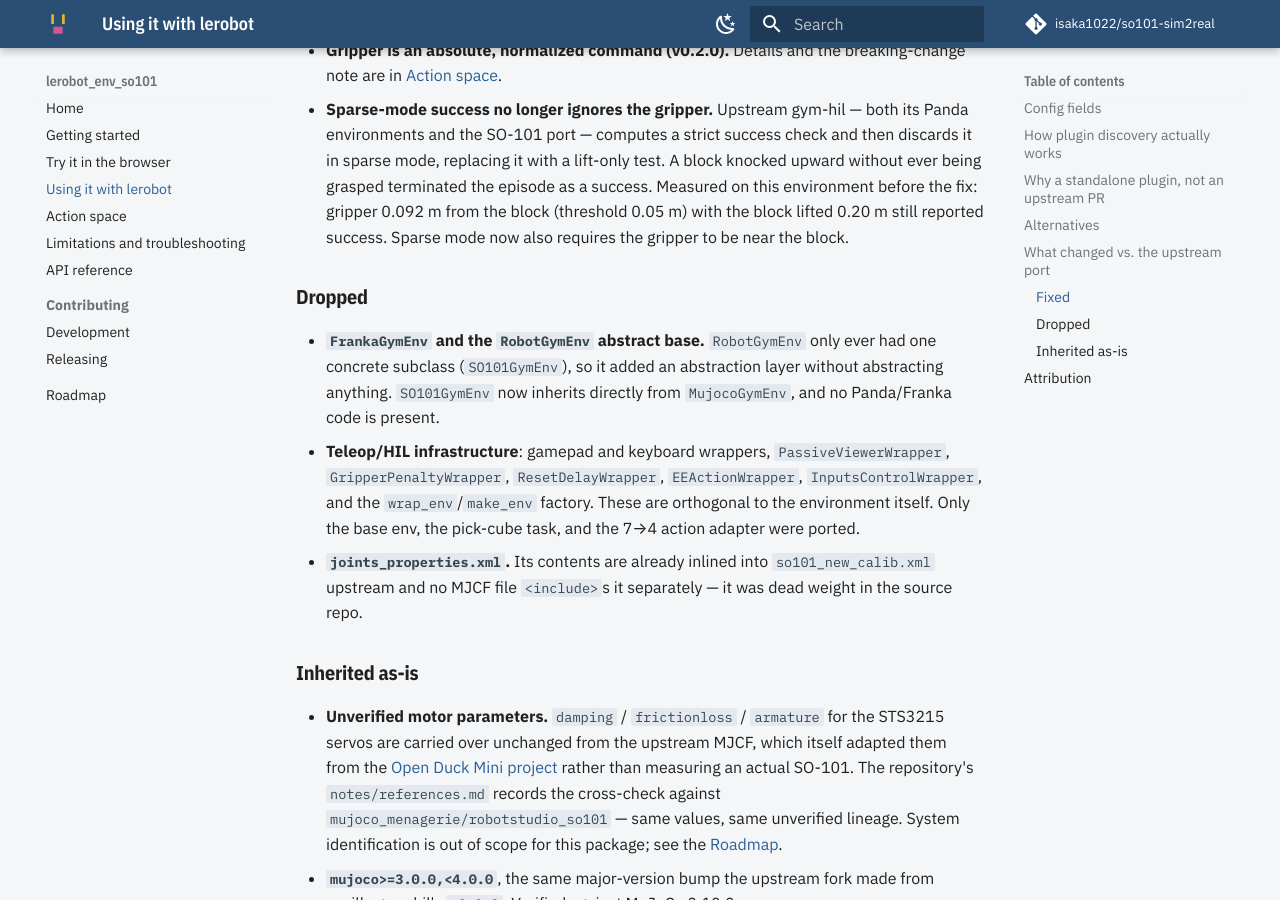
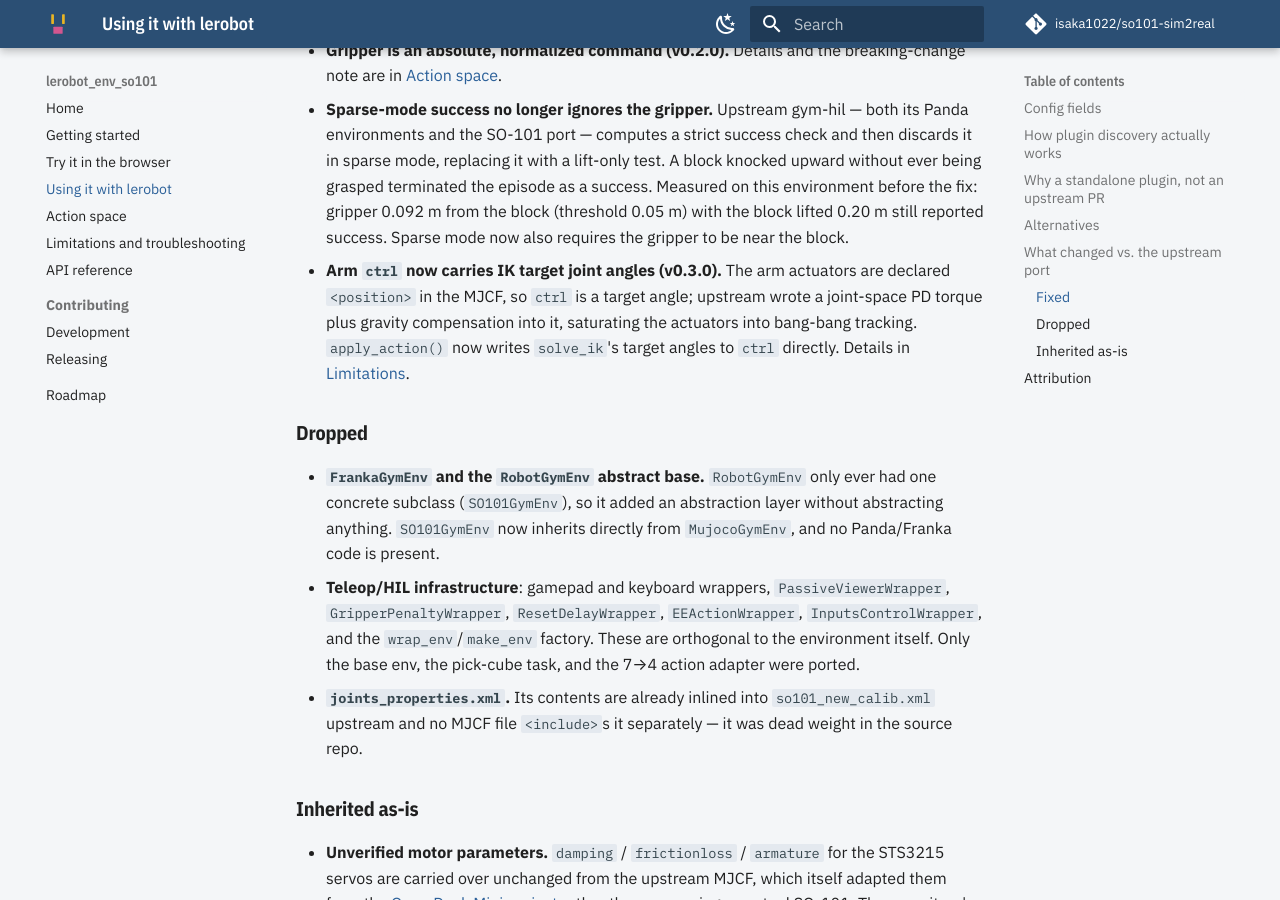
Before and after one commit to isaka1022/so101-sim2real, an MkDocs documentation site: the page built from docs/lerobot-integration.md, in a window 1280 px wide and 900 px high, scrolled down 2983 px. Built offline with MkDocs 1.6.1 and Material for MkDocs 9.7.7, drawn with Linux system fonts in a browser that asks for light colours; comment, search, counter and statistics services are not loaded.

Commit message:
docs: list the v0.3.0 arm ctrl fix in the lerobot-integration catalog
Co-Authored-By: Claude Fable 5.1 <noreply@anthropic.com>

```diff
--- a/docs/lerobot-integration.md
+++ b/docs/lerobot-integration.md
@@ -128,6 +128,12 @@ author without review.
   0.092 m from the block (threshold 0.05 m) with the block lifted 0.20 m still
   reported success. Sparse mode now also requires the gripper to be near the
   block.
+- **Arm `ctrl` now carries IK target joint angles (v0.3.0).** The arm
+  actuators are declared `<position>` in the MJCF, so `ctrl` is a target
+  angle; upstream wrote a joint-space PD torque plus gravity compensation
+  into it, saturating the actuators into bang-bang tracking. `apply_action()`
+  now writes `solve_ik`'s target angles to `ctrl` directly. Details in
+  [Limitations](limitations.md#arm-ctrl-was-interpreted-as-pd-torque-not-a-target-angle-fixed-in-v030).
 
 ### Dropped
 
```
